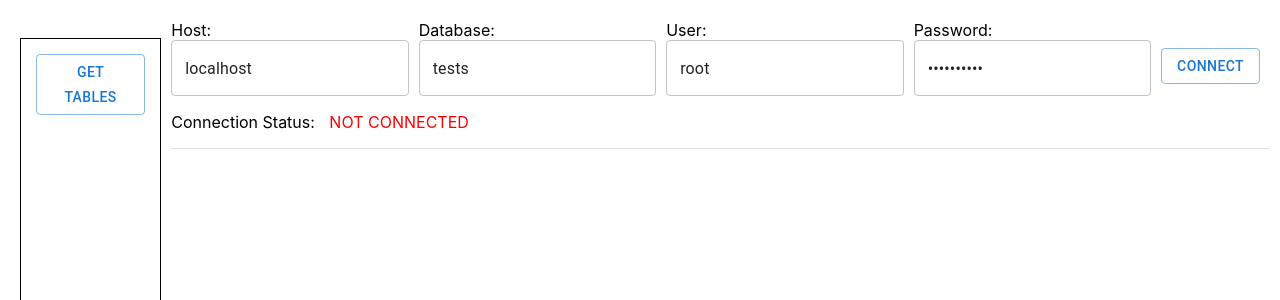
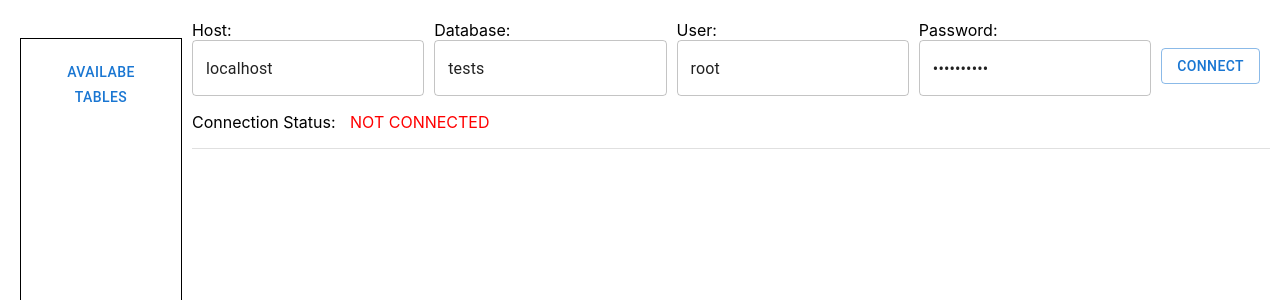
Before and after one commit to Tiinzzy/mysql-browser, a React (Create React App) app: page / in a window 1280 px wide. Shown: the top 300 px of the page. Built offline with nearby package versions, Linux system fonts and the light colour scheme.

Commit message:
mapped available tables from MySQL

```diff
--- a/src/front-end/GetSqlTables.js
+++ b/src/front-end/GetSqlTables.js
@@ -9,18 +9,27 @@ const backend = BackEndConnection.INSTANCE();
 
 export default function GetSqlTables() {
     const [sqlMsg, setSqlMsg] = useState('show tables');
+    const [tables, setTables] = useState(null);
 
     async function getSqlTables() {
         let result = await backend.getSqlTables({ sqlMsg });
-        console.log(result.rows)
+        setTables(result.rows);
         if (result.error) {
             console.log(result.error);
         }
     }
 
     return (
-        <Box styel={{display:'flex' }}>
-            <Button style={{ marginTop: 15, marginLeft: 15, marginRight: 15 }} variant="outlined" onClick={() => getSqlTables()}>Get Tables</Button>
+        <Box styel={{ display: 'flex' }}>
+            <Button style={{ marginTop: 15, marginLeft: 15, marginRight: 15 }} variant="text" onClick={() => getSqlTables()}>Availabe Tables</Button>
+            {tables !== null && tables.map((e, i) =>
+                <ul key={i}>
+                    {Object.values(e).map((val, j) => (
+                        <li key={j}>{val}
+                        </li>
+                    ))}
+                </ul>
+            )}
         </Box>
     );
 
```
